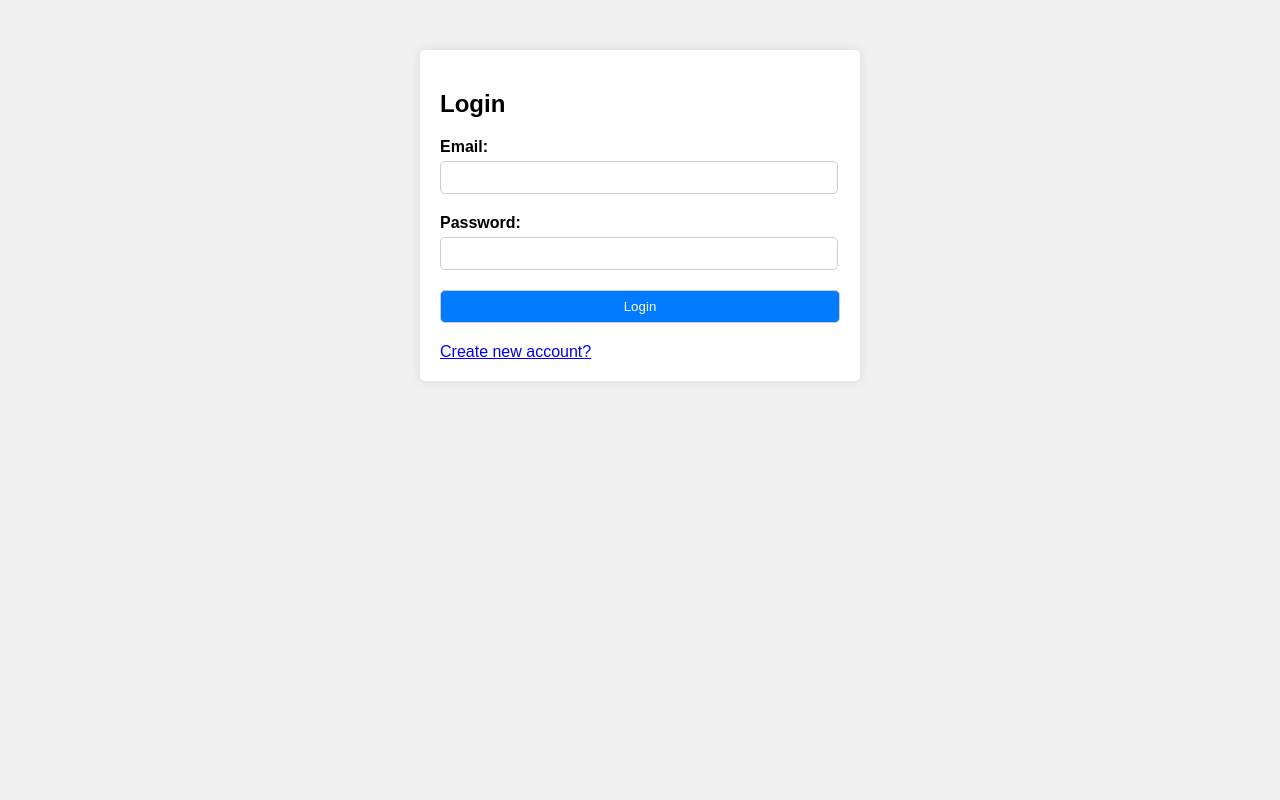
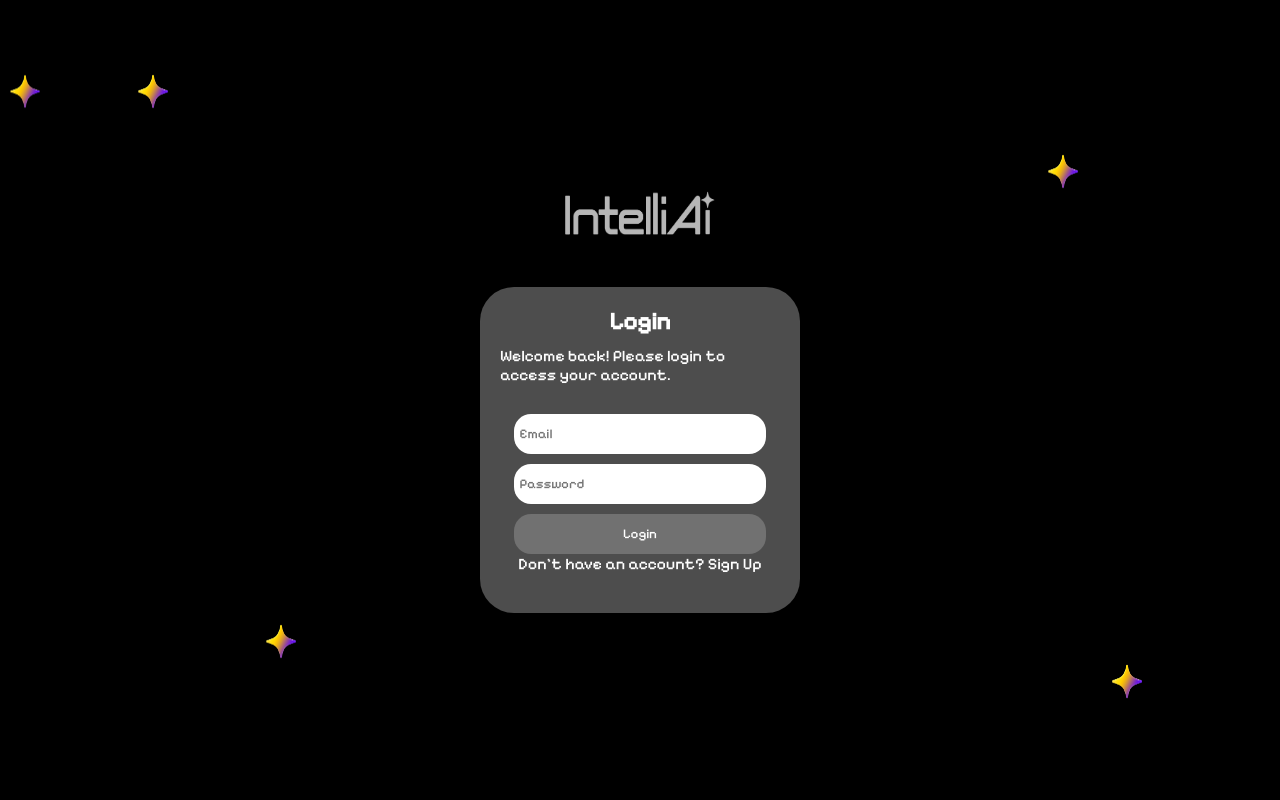
Before and after one commit to MayuraPatkar/intelliAi, a Django app: page /login in a window 1280 px wide. Run offline with Django 5.2, Linux system fonts and the light colour scheme.

Commit message:
login and sign up page 50%

```diff
--- a/templates/login.html
+++ b/templates/login.html
@@ -1,64 +1,214 @@
+{% load static %}
+
 <!DOCTYPE html>
 <html lang="en">
+
 <head>
   <meta charset="UTF-8">
   <meta name="viewport" content="width=device-width, initial-scale=1.0">
   <title>Login Page</title>
   <style>
-    body {
-      font-family: Arial, sans-serif;
+    @font-face {
+      font-family: 'Pixelify Sans';
+      src: url("{% static 'PixelifySans-Medium.ttf' %}") format('truetype');
+    }
+
+    * {
       margin: 0;
       padding: 0;
-      background-color: #f0f0f0;
+      box-sizing: border-box;
+      font-family: 'Pixelify Sans', sans-serif;
     }
+
+    body {
+      display: flex;
+      justify-content: center;
+      align-items: center;
+      height: 100vh;
+      background-color: black;
+      color: white;
+    }
+
+    .background {
+      position: relative;
+      width: 100%;
+      height: 100%;
+      overflow: hidden;
+      display: flex;
+      flex-direction: column;
+      justify-content: center;
+      align-items: center;
+    }
+
+    .star {
+      position: absolute;
+      width: 50px;
+      height: 50px;
+      background: url('star.png') no-repeat center center;
+      background-size: contain;
+      animation: float 10s linear infinite;
+    }
+
+    .star-0 {
+      left: 0%;
+      top: 10%;
+      transform: rotate(-13.85deg);
+    }
+
+    .star-1 {
+      top: 10%;
+      left: 10%;
+    }
+
+    .star-2 {
+      top: 20%;
+      right: 15%;
+    }
+
+    .star-3 {
+      bottom: 15%;
+      left: 20%;
+    }
+
+    .star-4 {
+      bottom: 10%;
+      right: 10%;
+    }
+
+    .star-5 {
+      top: 10%;
+      left: 10%;
+    }
+
+    .star-6 {
+      top: 20%;
+      right: 15%;
+    }
+
+    .star-7 {
+      bottom: 15%;
+      left: 20%;
+    }
+
+    .star-8 {
+      bottom: 10%;
+      right: 10%;
+    }
+
+    .star-9 {
+      bottom: 10%;
+      right: 10%;
+    }
+
+    .logo {
+      width: 150px;
+      height: 60px;
+      margin-bottom: 40px;
+    }
+
     .container {
-      max-width: 400px;
-      margin: 50px auto;
+      width: 25%;
       padding: 20px;
-      background-color: #fff;
-      border-radius: 5px;
-      box-shadow: 0 0 10px rgba(0, 0, 0, 0.1);
+      border-radius: 34px;
+      background: rgba(255, 255, 255, 0.3);
+      display: flex;
+      flex-direction: column;
+      align-items: center;
+      box-shadow: 0 4px 8px rgba(0, 0, 0, 0.2);
+      z-index: 1;
     }
-    .form-group {
+
+    .title {
       margin-bottom: 20px;
     }
-    .form-group label {
-      display: block;
-      font-weight: bold;
-      margin-bottom: 5px;
+
+    .form {
+      width: 100%;
+      display: flex;
+      flex-direction: column;
+      align-items: center;
     }
-    .form-group input {
-      width: 95%;
-      padding: 8px;
-      border: 1px solid #ccc;
-      border-radius: 5px;
+
+    .form h2 {
+      margin-bottom: 10px;
     }
-    .form-group input[type="submit"] {
-      width: 100%;
-      background-color: #007bff;
-      color: #fff;
+
+    .form p {
+      margin-bottom: 20px;
+    }
+
+    .form input[type="text"],
+    .form input[type="email"],
+    .form input[type="password"],
+    .form input[type="submit"] {
+      width: 90%;
+      height: 5vh;
+      border-radius: 17px;
+      margin-top: 10px;
+      padding: 2%;
+      border: none;
+    }
+
+    .form input[type="submit"] {
+      background-color: rgba(255, 255, 255, 0.2);
+      color: white;
       cursor: pointer;
+      transition: background-color 0.3s;
+    }
+
+    .form input[type="submit"]:hover {
+      background-color: black
+    }
+
+    .form p a {
+      color: white;
+      text-decoration: none;
+    }
+
+    .form p a:hover {
+      text-decoration: underline;
+    }
+
+    @keyframes float {
+      0% {
+        transform: translateY(0);
+      }
+
+      50% {
+        transform: translateY(-20px);
+      }
+
+      100% {
+        transform: translateY(0);
+      }
     }
   </style>
 </head>
+
 <body>
-  <div class="container">
-    <h2>Login</h2>
-    <form id="login-form" method="POST" onsubmit="return validateForm()">
-      {% csrf_token %}
-      <div class="form-group">
-        <label for="email">Email:</label>
-        <input type="email" id="email" name="email" required>
-      </div>
-      <div class="form-group">
-        <label for="password">Password:</label>
-        <input type="password" id="password" name="password" required>
-      </div>
-      <div class="form-group">
+  <div class="background">
+    <img src="{% static 'star.png' %}" class="star star-0">
+    <img src="{% static 'star.png' %}" class="star star-1">
+    <img src="{% static 'star.png' %}" class="star star-2">
+    <img src="{% static 'star.png' %}" class="star star-3">
+    <img src="{% static 'star.png' %}" class="star star-4">
+    <img src="{% static 'star.png' %}" class="star star-5">
+    <img src="{% static 'star.png' %}" class="star star-6">
+    <img src="{% static 'star.png' %}" class="star star-7">
+    <img src="{% static 'star.png' %}" class="star star-8">
+    <img src="{% static 'star.png' %}" class="star star-9">
+    <img src="{% static 'logo.png' %}" class="logo">
+    <div class="container">
+      <form class="form" id="signup-form" method="POST" onsubmit="return validateForm()">
+        {% csrf_token %}
+        <h2>Login</h2>
+        <p>Welcome back! Please login to access your account.</p>
+        <input type="email" placeholder="Email" name="email" required>
+        <input type="password" placeholder="Password" name="password" required>
         <input type="submit" value="Login">
-      </div>
-    </form>
-    <a href="{% url 'signup' %}">Create new account?</a>
+        <p><a href="/signup">Don't have an account? Sign Up</a></p>
+      </form>
+    </div>
   </div>
 
   <script>
```
Also changed, not shown: templates/intelliAi.html (+41 -22 lines), templates/landingPage.html (+5 -5 lines), templates/signup.html (+193 -48 lines).
